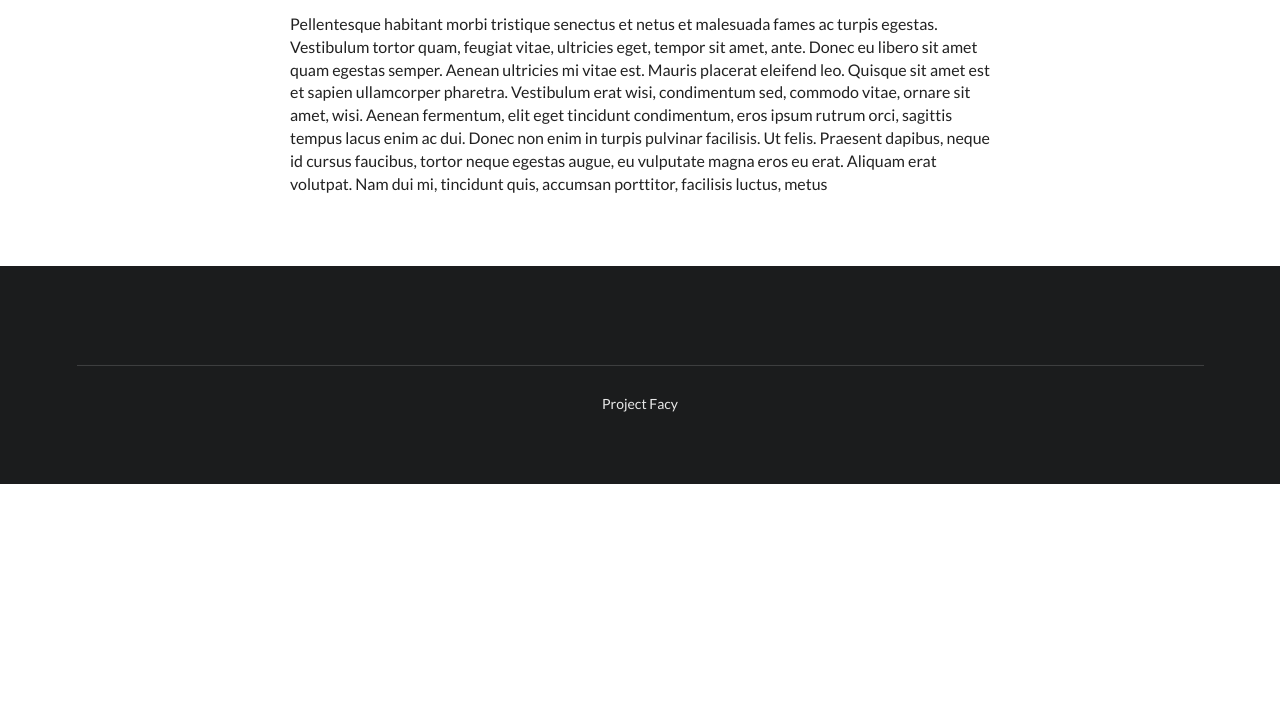
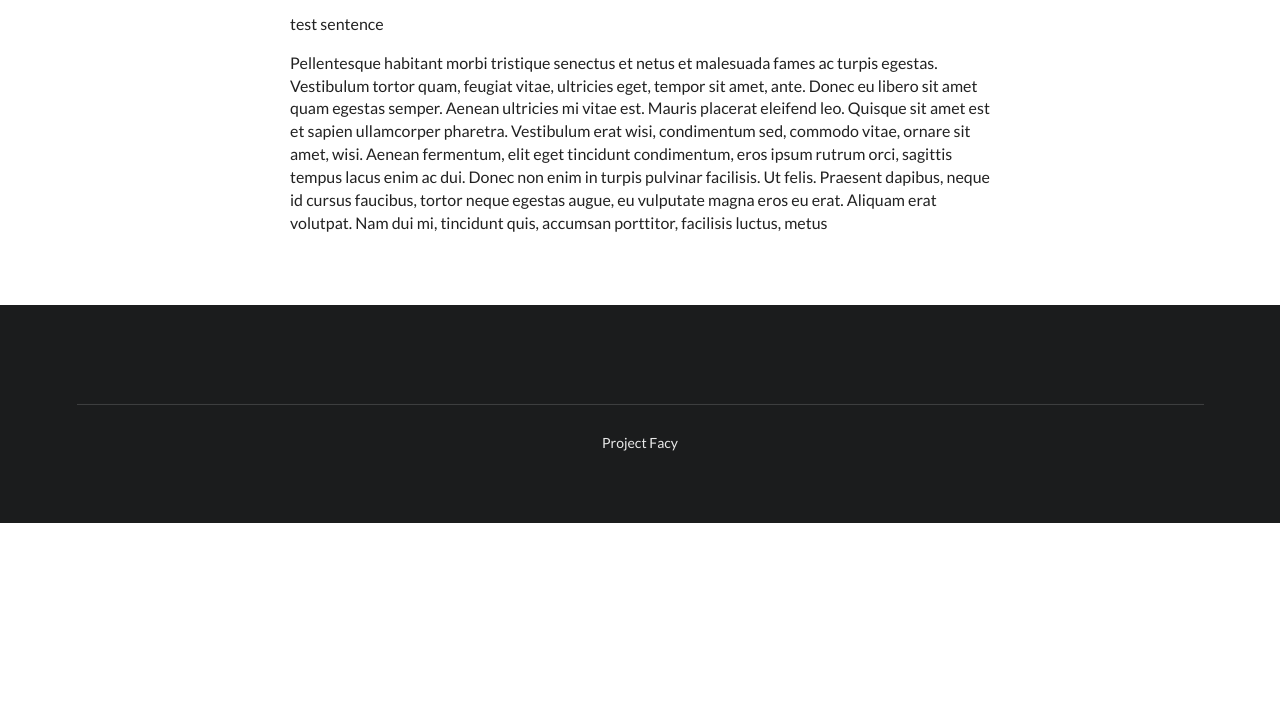
Before and after one commit to juyeongjung/facy-web, a plain HTML site: page index.html in a window 1280 px wide. Shown: the part 104-828 px from the top of the page. Drawn offline with nearby package versions, Linux system fonts and the light colour scheme.

Commit message:
테스트 문장 추가

```diff
--- a/index.html
+++ b/index.html
@@ -36,6 +36,7 @@
 <div class="ui main text container">
     <h1 class="ui header">Project Facy</h1>
     <p>얼굴 분석 서비스</p>
+    <p>test sentence</p>
 </div>
 
 <div class="ui text container">
```
